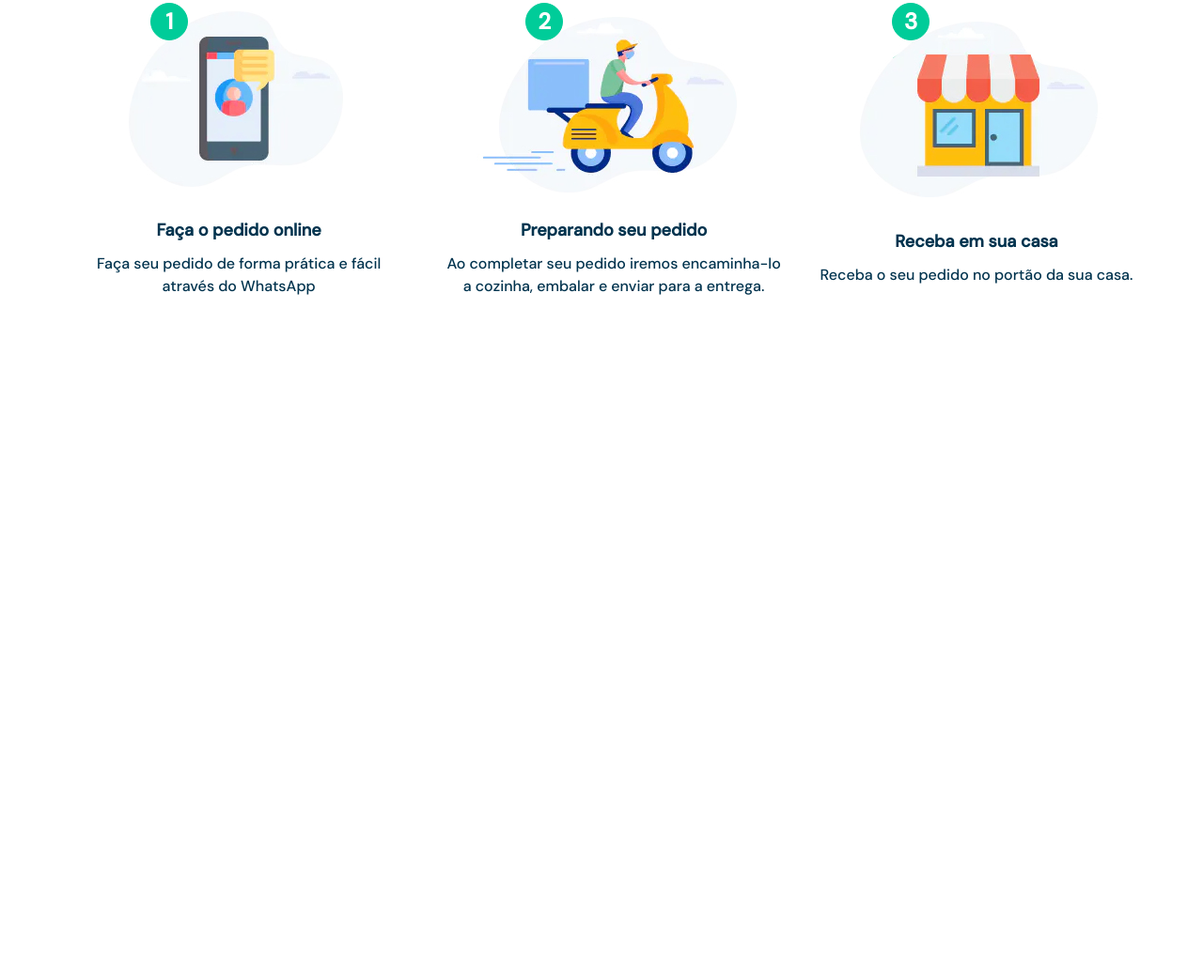
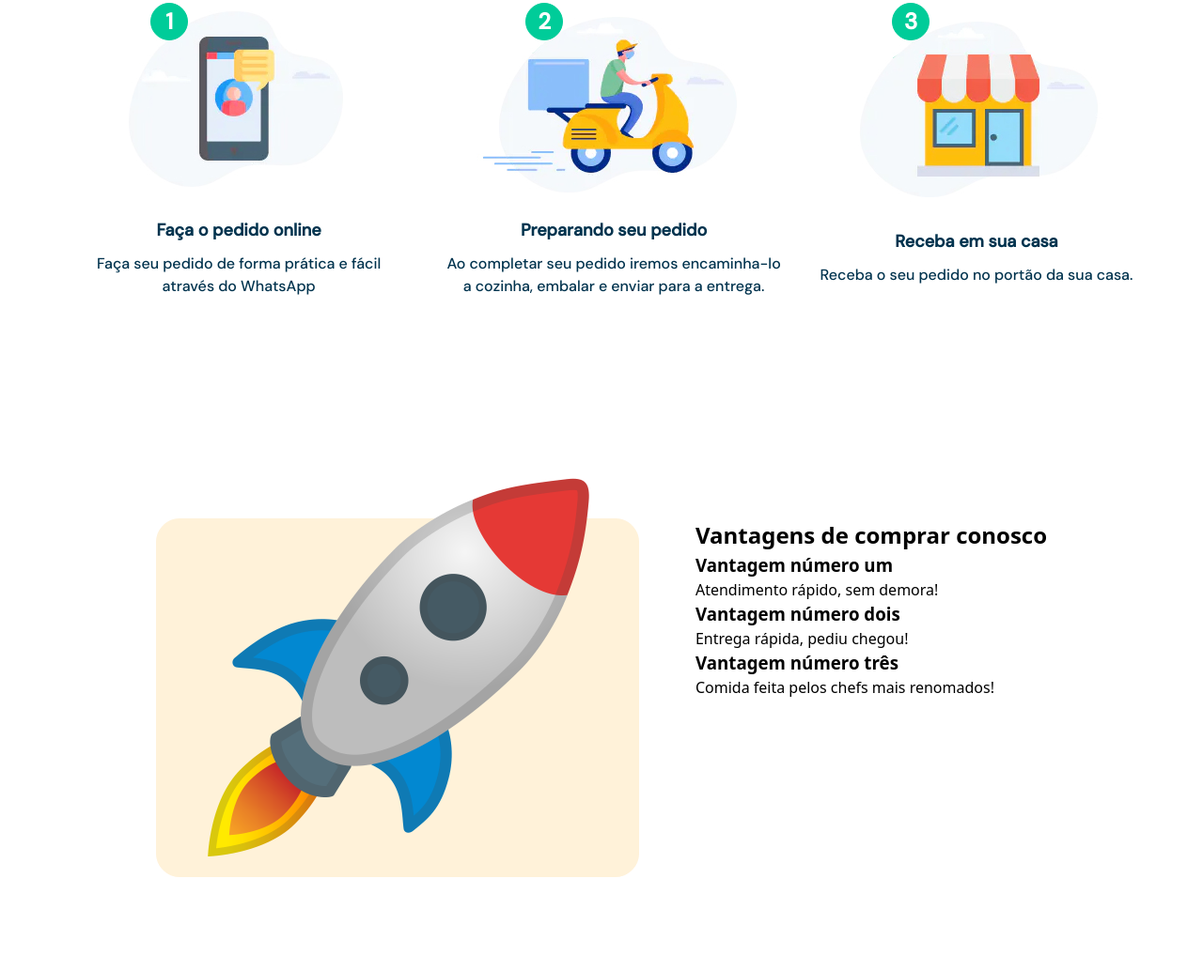
Before and after one commit to michaelprocha/french-fries, a plain HTML site: page index.html in a window 1280 px wide. Shown: the part 1811-2845 px from the top of the page at 94% size. Before the commit the page ends 2263 px from the top, so only its background shows below. Drawn offline with Linux system fonts and the light colour scheme.

Commit message:
add rocket container

```diff
--- a/index.html
+++ b/index.html
@@ -122,25 +122,51 @@
 					<ol class="order__list">
 						<li class="order-item">
 							<div class="order-item__number">1</div>
-							<img class="order-item__img" src="/assets/images/flow-3.jpg" aria-hidden="true"/>
+							<img class="order-item__img" src="/assets/images/flow-3.jpg" aria-hidden="true" />
 							<h3 class="order-item__title">Faça o pedido online</h3>
 							<p class="order-item__text">Faça seu pedido de forma prática e fácil através do WhatsApp</p>
 						</li>
 						<li class="order-item">
 							<div class="order-item__number">2</div>
-							<img class="order-item__img" src="/assets/images/flow-1.jpg" aria-hidden="true"/>
+							<img class="order-item__img" src="/assets/images/flow-1.jpg" aria-hidden="true" />
 							<h3 class="order-item__title">Preparando seu pedido</h3>
-							<p class="order-item__text">Ao completar seu pedido iremos encaminha-lo a cozinha, embalar e enviar para a entrega.</p>
+							<p class="order-item__text">
+								Ao completar seu pedido iremos encaminha-lo a cozinha, embalar e enviar para a entrega.
+							</p>
 						</li>
 						<li class="order-item">
 							<div class="order-item__number">3</div>
-							<img class="order-item__img" src="/assets/images/flow-2.jpg" aria-hidden="true"/>
+							<img class="order-item__img" src="/assets/images/flow-2.jpg" aria-hidden="true" />
 							<h3 class="order-item__title">Receba em sua casa</h3>
 							<p class="order-item__text">Receba o seu pedido no portão da sua casa.</p>
 						</li>
 					</ol>
 				</div>
 			</section>
+			<section class="section-advantages">
+				<div class="advantages">
+					<div class="advantages__container-img">
+						<img class="advantages__img" src="/assets/images/rocket.png" alt="Foguete" />
+					</div>
+					<div>
+						<h2 class="advantages__title">Vantagens de comprar conosco</h2>
+						<ol class="advantages__list">
+							<li class="advantages__item">
+								<h3 class="advantages__subtitle">Vantagem número um</h3>
+								<p class="advantages__text">Atendimento rápido, sem demora!</p>
+							</li>
+							<li class="advantages__item">
+								<h3 class="advantages__subtitle">Vantagem número dois</h3>
+								<p class="advantages__text">Entrega rápida, pediu chegou!</p>
+							</li>
+							<li class="advantages__item">
+								<h3 class="advantages__subtitle">Vantagem número três</h3>
+								<p class="advantages__text">Comida feita pelos chefs mais renomados!</p>
+							</li>
+						</ol>
+					</div>
+				</div>
+			</section>
 		</main>
 		<script src="javascript/index.js"></script>
 	</body>
--- a/scss/_components.scss
+++ b/scss/_components.scss
@@ -503,3 +503,28 @@
         @extend %dishes-text;
     }
 }
+
+//advantages
+
+.advantages{
+    padding: calc(100 / 16 * 1rem) 0;
+    display: flex;
+    justify-content: center;
+    gap: calc(60 / 16 * 1rem);
+
+    &__container-img{
+        background-color: var.$segundary-color;
+        border: solid 1px var.$segundary-color;
+        border-radius: 25px;
+        position: relative;
+        width: calc(514 / 16 * 1rem);
+        height: calc(382 / 16 * 1rem);
+        align-self: flex-end;
+    }
+
+    &__img{
+        position: absolute;
+        top: -25%;
+        left: 0;
+    }
+}
--- a/scss/_layouts.scss
+++ b/scss/_layouts.scss
@@ -159,3 +159,15 @@ main {
         padding: 0 calc(var.$padding-spacing-small / 16 * 1rem);
     }
 }
+
+//advantages
+
+.section-advantages {
+    padding: 0 calc(var.$padding-spacing / 16 * 1rem);
+    display: flex;
+    align-items: center;
+    justify-content: center;
+    @include var.breakpoints(var.$tablet) {
+        padding: 0 calc(var.$padding-spacing-small / 16 * 1rem);
+    }
+}
```
Also changed, not shown: css/index.css.
